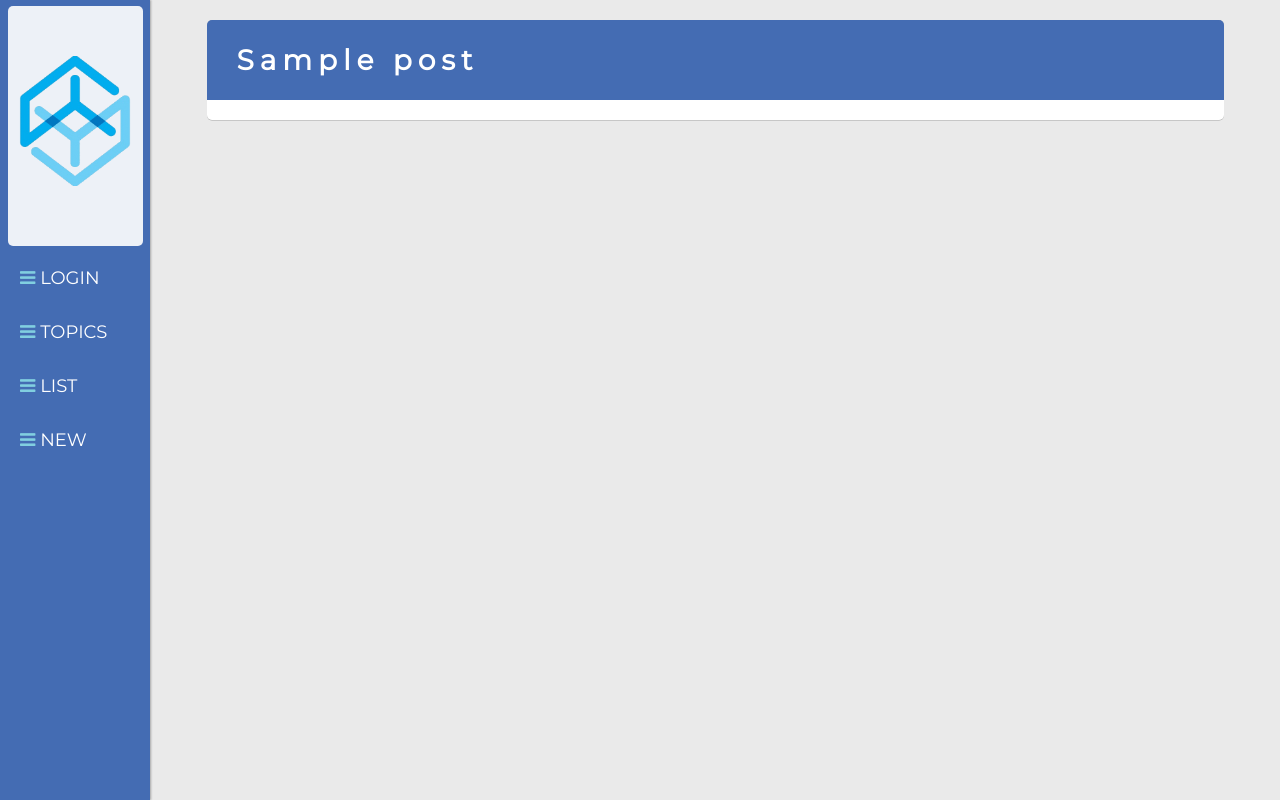
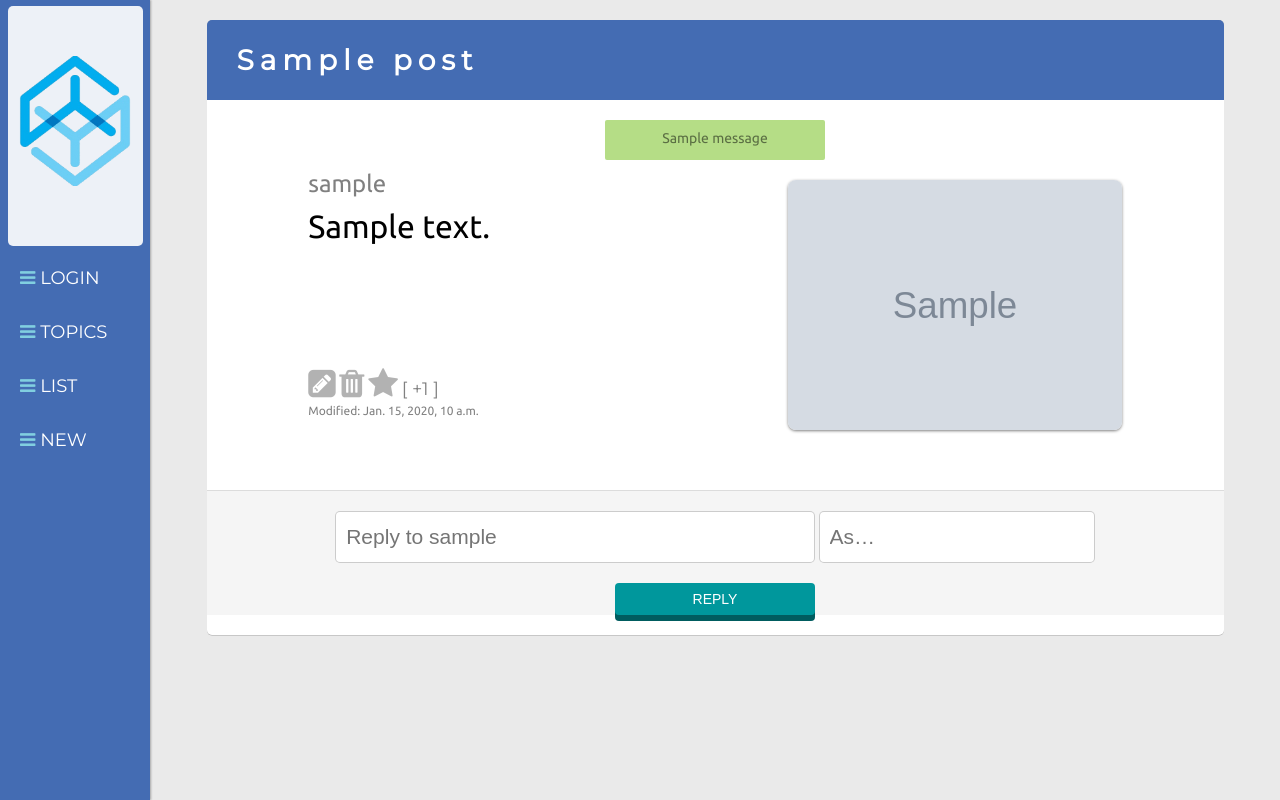
Before and after one commit to galenscovell/Django-Microblogger, a Django app: page /post/1/ in a window 1280 px wide. Run offline with Django 3.2, Linux system fonts and the light colour scheme; tables that the repository leaves empty hold one stand-in row (Sample ...); one stand-in notice (Sample message) is shown; some libraries are stand-ins or nearby versions.

Commit message:
Post detail pages, editing, deleting

```diff
--- a/blog/models.py
+++ b/blog/models.py
@@ -6,7 +6,7 @@ class Post(models.Model):
     author = models.ForeignKey('auth.user')
     title = models.CharField(max_length=24)
     content = models.TextField(max_length=120)
-    image = models.ImageField(upload_to='post_images/', blank=True)
+    image = models.ImageField(upload_to='post_images/', blank=True, null=True)
     created_at = models.DateTimeField(default=timezone.now)
     updated_at = models.DateTimeField(blank=True, null=True)
     favorites = models.SmallIntegerField(default=0)
--- a/blog/templates/blog/all.html
+++ b/blog/templates/blog/all.html
@@ -13,7 +13,9 @@
                 <a href="{% url 'blog.views.post_detail' post_id=post.pk %}">
                     <div class="list_wrapper">
                         <div class="post_list_left">
-                            <img class="post_image" src="{{ post.image.url }}" />
+                            {% if post.image %}
+                                <img class="post_image" src="{{ post.image.url }}" />
+                            {% endif %}
                         </div>
                         <div class="post_list_right">
                             <p class="list_id_time">{{ post.created_at }} {{ post.id }}</p>
--- a/blog/templates/blog/detail.html
+++ b/blog/templates/blog/detail.html
@@ -2,4 +2,49 @@
 {% extends 'blog/base.html' %}
 
 {% block content %}
+    {% if messages %}
+        {% for message in messages %}
+            <p class="{{ message.tags }}">{{ message }}</p>
+        {% endfor %}
+    {% endif %}
+    <div id="post_main">
+        <div id="content_container">
+            <div class="post_image_holder">
+                {% if post.image %}
+                    <img class="post_detail_image" src="{{ post.image.url }}" />
+                {% endif %}
+            </div>
+            <div id="content_user">
+                <p id="post_author">{{ post.author }}</p>
+            </div>
+
+            <div id="content">
+                <p id="post_content">{{ post.content }}</p>
+            </div>
+
+            <div id="options_time">
+                <div id="post_options">
+                    <a href="{% url 'blog.views.post_edit' post_id=post.pk %}"><span class="fa fa-pencil-square fa-2x"></span></a>
+                    <a href="{% url 'blog.views.post_delete' post_id=post.pk %}"><span class="fa fa-trash fa-2x"></span></a>
+                    <a href=""><span class="fa fa-star fa-2x"></span></a>
+                    <p id="post_likes">[ +{{post.favorites }} ]</p>
+                </div>
+                {% if post.updated_at %}
+                    <p id="post_time">Modified: {{ post.updated_at }}</p>
+                {% else %}
+                    <p id="post_time">Created: {{ post.created_at }}</p>
+                {% endif %}
+            </div>
+        </div>
+    </div>
+
+    <div id="comment_section">
+        <section id="add_comment">
+            <form id="comment_form" action="" method="post" accept-charset="utf-8">
+                <input type="text" id="add_comment_content" placeholder="Reply to {{ post.author }}"></input>
+                <input type="text" id="add_comment_author" placeholder="As&hellip;"></input>
+                <button type="submit" style="margin-bottom: 10px;">REPLY</button>
+            </form>
+        </section>
+    </div>
 {% endblock %}
--- a/blog/urls.py
+++ b/blog/urls.py
@@ -6,8 +6,10 @@ admin.autodiscover()
 urlpatterns = patterns('',
     url(r'^$', views.post_list),
     url(r'^about/$', views.about_page),
+    url(r'^new/$', views.post_new),
     url(r'^post/(?P<post_id>[0-9]+)/$', views.post_detail),
-    url(r'^new/$', views.post_new),
+    url(r'^edit/(?P<post_id>[0-9]+)/$', views.post_edit),
+    url(r'^delete/(?P<post_id>[0-9]+)/$', views.post_delete),
     url(r'^register/$', views.user_register),
     url(r'^login/$', views.user_login),
     url(r'^logout/$', views.user_logout),
--- a/blog/views.py
+++ b/blog/views.py
@@ -88,3 +88,31 @@ def post_new(request):
         # First time, display blank PostForm...
         post_form = PostForm()
     return render(request, 'blog/post_form.html', {"form": post_form, "page_title": page_title})
+
+
+@login_required
+def post_edit(request, post_id):
+    post = get_object_or_404(Post, pk=post_id)
+    page_title = "Editing: " + post.title
+    if request.method == "POST":
+        post_form = PostForm(request.POST, instance=post)
+        if post_form.is_valid():
+            post = post_form.save(commit=False)
+            post.author = request.user
+            if 'image' in request.FILES:
+                post.image = request.FILES['image']
+            post.update()
+            messages.success(request, 'Post edited.')
+            return redirect('blog.views.post_detail', post_id=post.pk)
+        else:
+            messages.error(request, 'Editing error.')
+    else:
+        post_form = PostForm(instance=post)
+    return render(request, 'blog/post_form.html', {'form': post_form, "page_title": page_title})
+
+@login_required
+def post_delete(request, post_id):
+    post = get_object_or_404(Post, pk=post_id)
+    post.delete()
+    messages.success(request, 'Post deleted.')
+    return redirect('blog.views.post_list')
--- a/static/css/main.css
+++ b/static/css/main.css
@@ -581,8 +581,20 @@ label[for=id_image] {
     display: inline-block;
 }
 
+.post_image_holder {
+    margin-top: 10px;
+    height: 250px;
+    float: right;
+}
+
+.post_detail_image {
+    max-height: 100%;
+    width: auto;
+    border-radius: 8px;
+    box-shadow: 0 1px 3px rgba(0, 0, 0, 0.5);
+}
+
 #content_user {
-    width: 100%;
     text-align: left;
     position: relative;
     top: 0;
@@ -604,6 +616,7 @@ label[for=id_image] {
     margin: 0;
     font-size: 32px;
     text-align: left;
+    min-height: 150px;
 }
 
 #post_tags {
@@ -614,12 +627,11 @@ label[for=id_image] {
 }
 
 #options_time {
-    width: 100%;
     position: relative;
 }
 
 #post_time {
-    margin: 0;
+    margin: 4px 0;
     text-align: left;
     font-size: 12px;
     color: gray;
@@ -630,31 +642,23 @@ label[for=id_image] {
     text-align: left;
 }
 
-#post_options img {
-    width: 40px;
-    height: 40px;
-    background: rgba(0, 0, 0, 0.3);
+#post_options span {
+    color: rgba(0, 0, 0, 0.3);
     transition: 0.4s;
 }
 
-#post_options img:hover {
-    background: #0879C8;
-    transition: 0.4s;
+#post_options span:hover {
+    color: #0879C8;
+    transition: 0.3s;
 }
 
 #post_likes {
-    width: 120px;
-    margin: 5px;
+    display: inline;
+    margin: 0;
     font-size: 18px;
     text-align: left;
-    letter-spacing: 1px;
     font-family: 'Montserrat', sans-serif;
     color: gray;
-}
-
-#post_likes i {
-    color: rgba(200, 180, 0, 1);
-    font-size: 24px;
 }
 
 #post_likes span {
@@ -672,7 +676,7 @@ label[for=id_image] {
 #comment_section {
     width: 100%;
     height: 100%;
-    margin-top: 40px;
+    margin-top: 60px;
     position: relative;
     background-color: #F5F5F5;
     border-top: 1px solid rgba(0, 0, 0, 0.1);
```
Also changed, not shown: media/post_images/Fm3AFCP.jpg (added), media/post_images/WD9tT4z.jpg (added), media/post_images/matt_kohr_winddragon.jpg (added).
